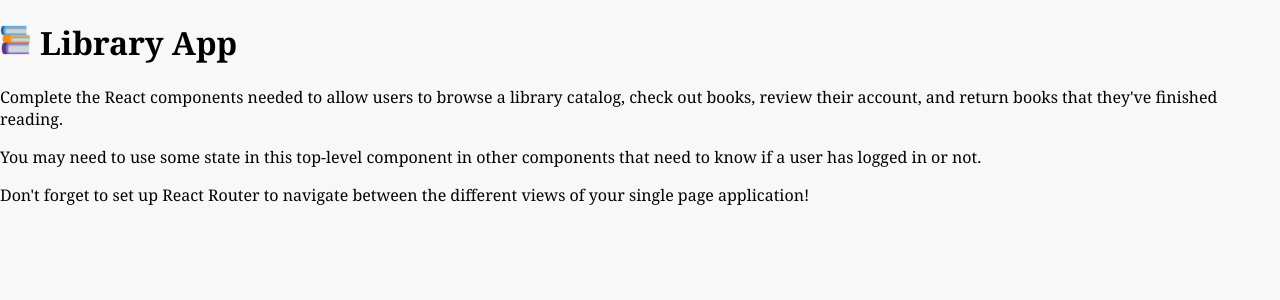
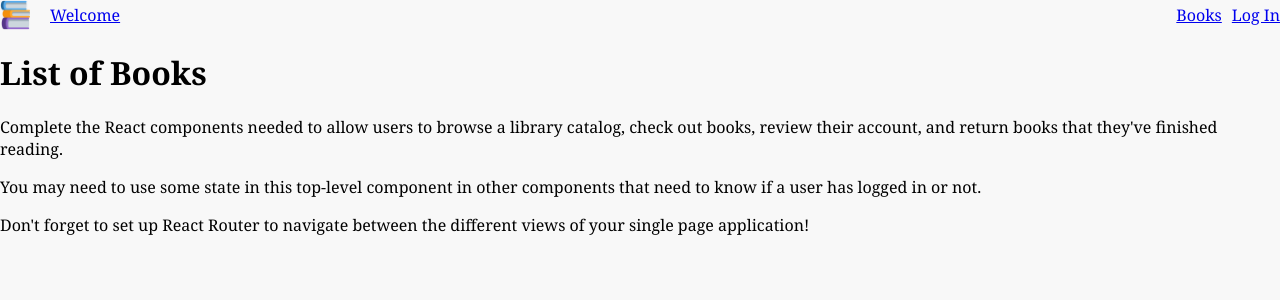
Before and after one commit to ZacharyB-lab/-2510-BookBuddy.Starter, a React (Vite) app: page / in a window 1280 px wide. Shown: the top 300 px of the page. Built offline with nearby package versions, Linux system fonts and the light colour scheme.

Commit message:
basic Nav bar

```diff
--- a/src/App.css
+++ b/src/App.css
@@ -11,3 +11,12 @@ body {
 }
 
 /* Add your own custom styles here */
+nav {
+  display: flex;
+  align-items: center;
+  flex-direction: row;
+  gap: 10px;
+}
+.spacer {
+  flex-grow: 1;
+}
--- a/src/App.jsx
+++ b/src/App.jsx
@@ -1,10 +1,14 @@
 function App() {
   return (
     <div>
-      <h1>
+      <nav>
         <img id="logo-image" src="books.png" />
-        Library App
-      </h1>
+        <a href="#">Welcome</a>
+        <div className="spacer"></div>
+        <a href="#">Books</a>
+        <a href="#">Log In</a>
+      </nav>
+      <h1>List of Books</h1>
 
       <p>
         Complete the React components needed to allow users to browse a library
```
Also changed, not shown: 1 other file (tests, documents, lock files or other folders).
